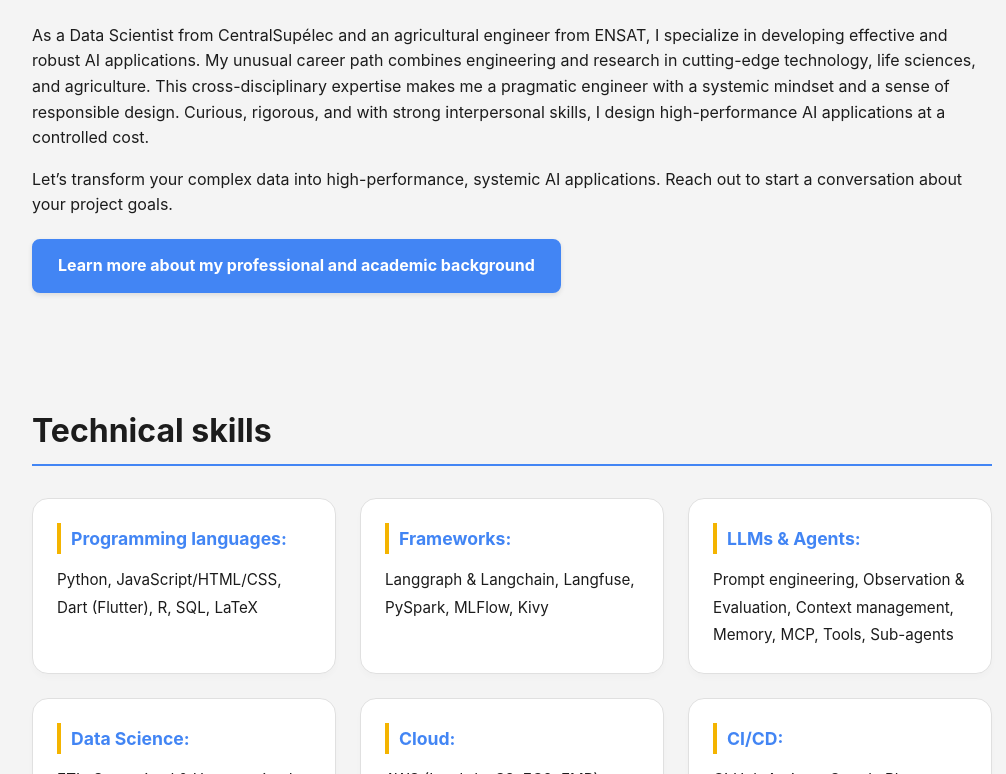
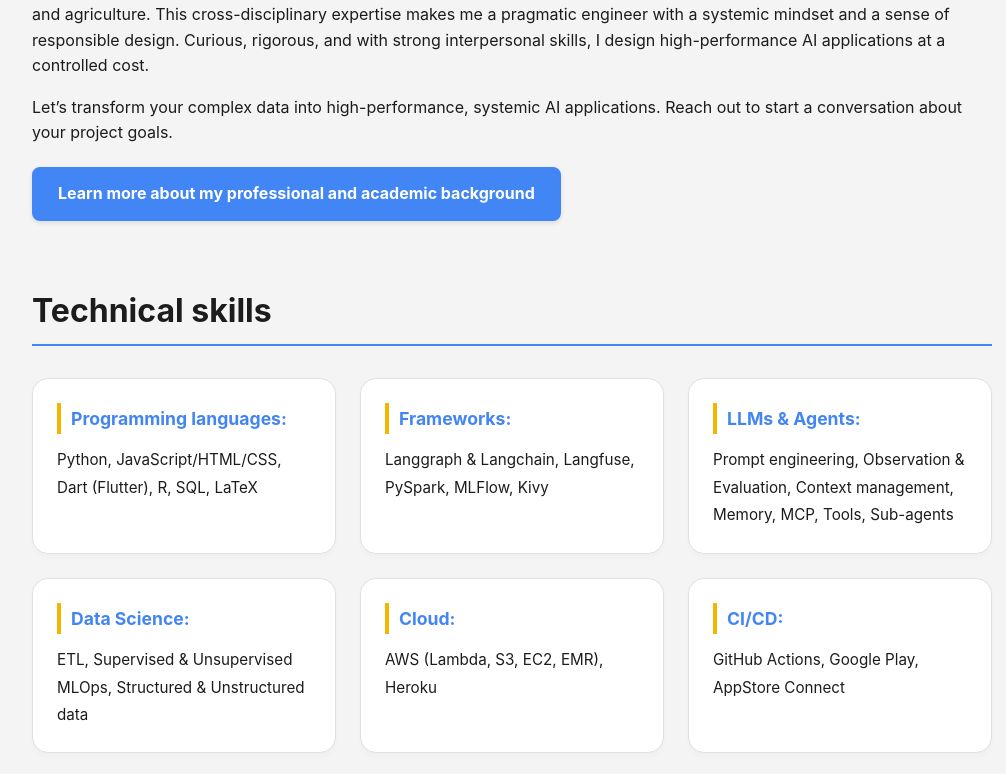
Before and after one commit to felixmortas/felixmortas.github.io, a plain HTML site: page index.html in a window 1280 px wide. Shown: the part 634-1408 px from the top of the page, without its empty margins (128-1134 px from the left). Drawn offline with Linux system fonts and the light colour scheme.

Commit message:
reduce spacing between sections

```diff
--- a/style.css
+++ b/style.css
@@ -27,7 +27,7 @@ body {
   width: 90%;
   max-width: 960px;
   margin: auto;
-  padding: 2rem 0;
+  padding: 0.5rem 0;
 }
 
 header {
```
